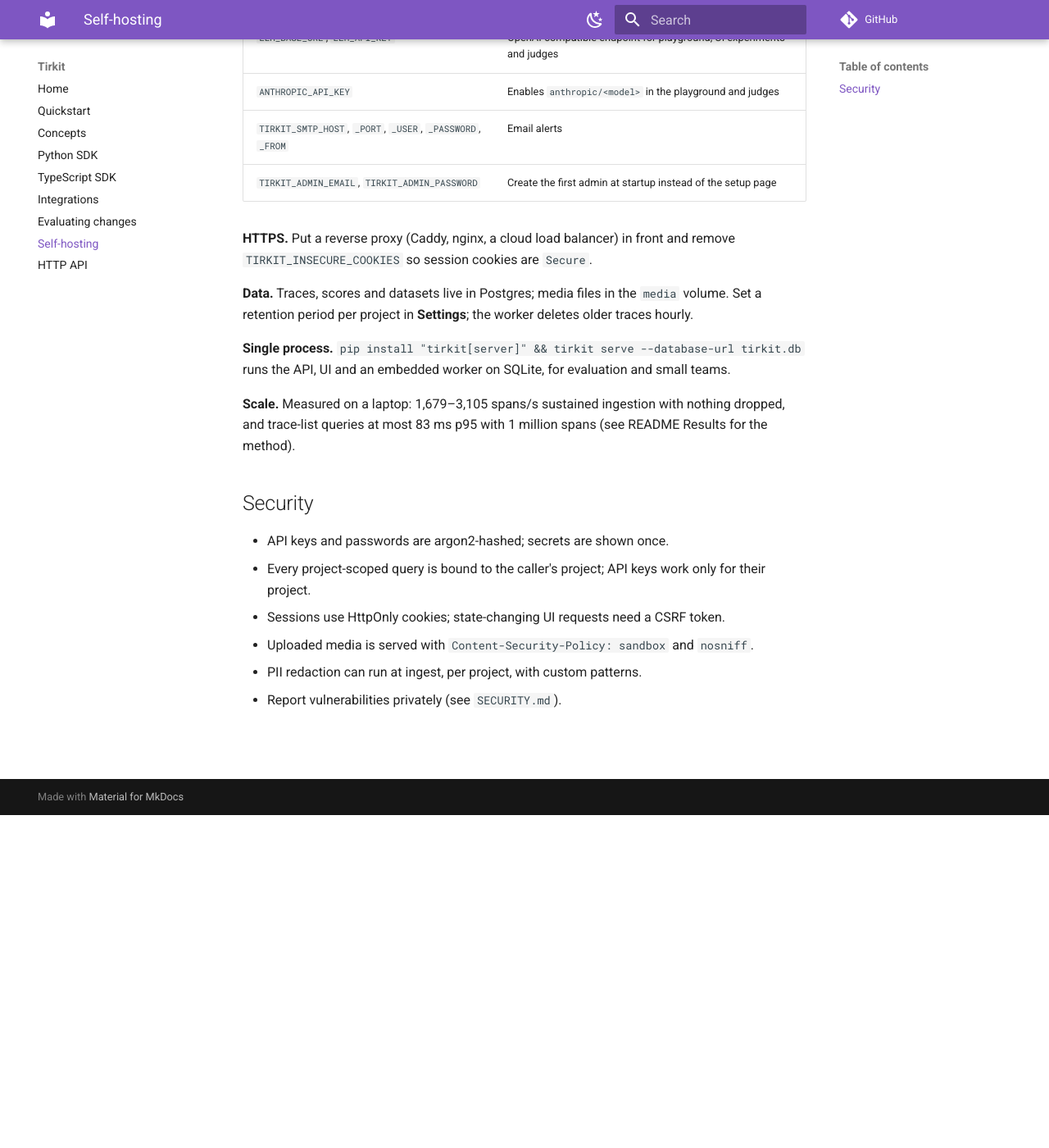
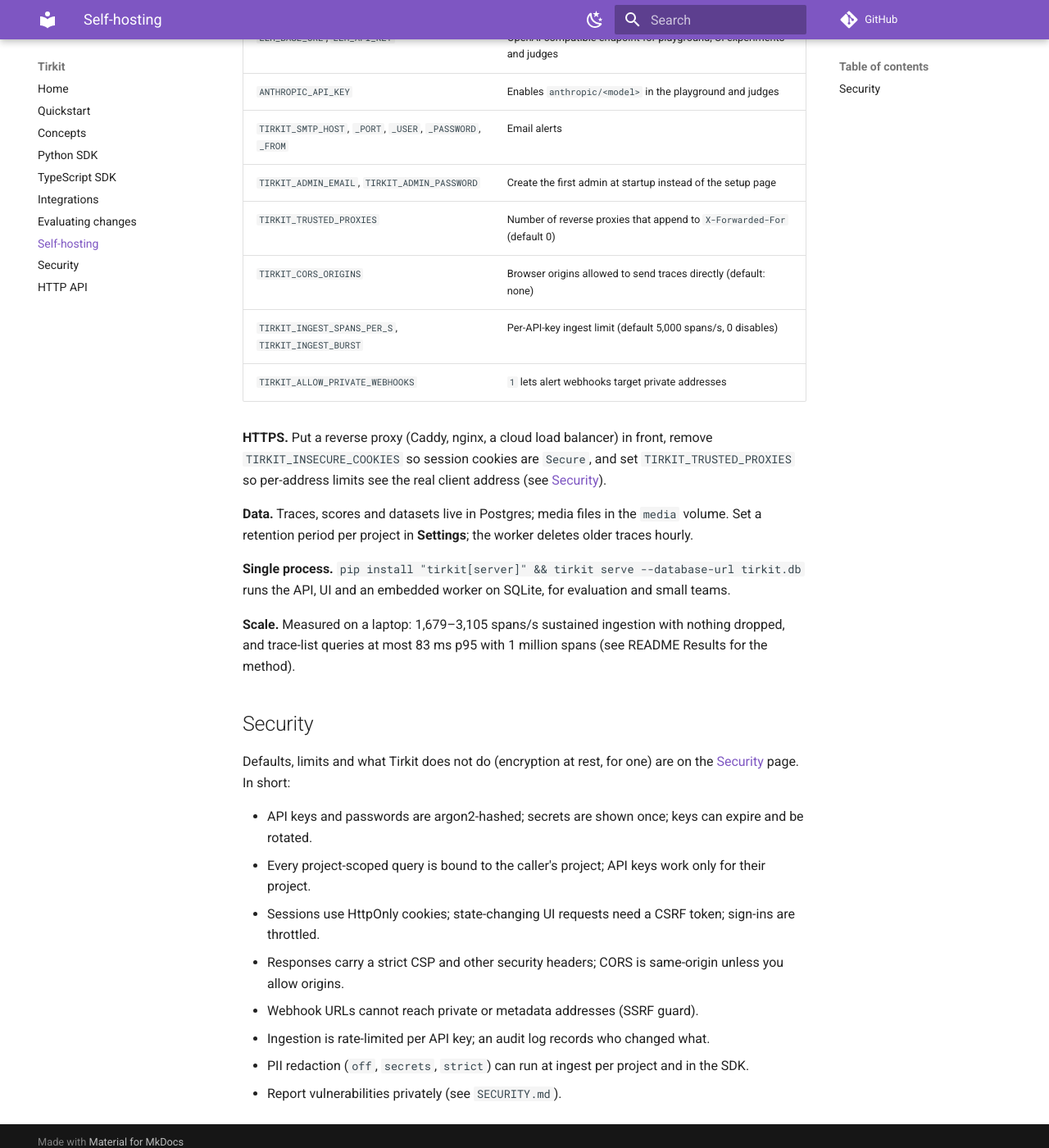
Before and after one commit to stmarkadebayo/tirkit, an MkDocs documentation site: the page built from docs/site/self-hosting.md, in a window 1280 px wide and 1400 px high, scrolled down 406 px. Shown: the whole window at 82% size. Built offline with MkDocs 1.6.1 and Material for MkDocs 9.7.7, drawn with Linux system fonts in a browser that asks for light colours; comment, search, counter and statistics services are not loaded.

Commit message:
Add security docs page and document new settings

```diff
--- a/docs/site/self-hosting.md
+++ b/docs/site/self-hosting.md
@@ -12,9 +12,14 @@ worker (UI experiments, online evals, alerts, retention).
 | `ANTHROPIC_API_KEY` | Enables `anthropic/<model>` in the playground and judges |
 | `TIRKIT_SMTP_HOST`, `_PORT`, `_USER`, `_PASSWORD`, `_FROM` | Email alerts |
 | `TIRKIT_ADMIN_EMAIL`, `TIRKIT_ADMIN_PASSWORD` | Create the first admin at startup instead of the setup page |
+| `TIRKIT_TRUSTED_PROXIES` | Number of reverse proxies that append to `X-Forwarded-For` (default 0) |
+| `TIRKIT_CORS_ORIGINS` | Browser origins allowed to send traces directly (default: none) |
+| `TIRKIT_INGEST_SPANS_PER_S`, `TIRKIT_INGEST_BURST` | Per-API-key ingest limit (default 5,000 spans/s, 0 disables) |
+| `TIRKIT_ALLOW_PRIVATE_WEBHOOKS` | `1` lets alert webhooks target private addresses |
 
-**HTTPS.** Put a reverse proxy (Caddy, nginx, a cloud load balancer) in front and remove
-`TIRKIT_INSECURE_COOKIES` so session cookies are `Secure`.
+**HTTPS.** Put a reverse proxy (Caddy, nginx, a cloud load balancer) in front, remove
+`TIRKIT_INSECURE_COOKIES` so session cookies are `Secure`, and set `TIRKIT_TRUSTED_PROXIES` so
+per-address limits see the real client address (see [Security](security.md)).
 
 **Data.** Traces, scores and datasets live in Postgres; media files in the `media` volume. Set a
 retention period per project in **Settings**; the worker deletes older traces hourly.
@@ -27,9 +32,14 @@ trace-list queries at most 83 ms p95 with 1 million spans (see README Results fo
 
 ## Security
 
-- API keys and passwords are argon2-hashed; secrets are shown once.
+Defaults, limits and what Tirkit does not do (encryption at rest, for one) are on the
+[Security](security.md) page. In short:
+
+- API keys and passwords are argon2-hashed; secrets are shown once; keys can expire and be rotated.
 - Every project-scoped query is bound to the caller's project; API keys work only for their project.
-- Sessions use HttpOnly cookies; state-changing UI requests need a CSRF token.
-- Uploaded media is served with `Content-Security-Policy: sandbox` and `nosniff`.
-- PII redaction can run at ingest, per project, with custom patterns.
+- Sessions use HttpOnly cookies; state-changing UI requests need a CSRF token; sign-ins are throttled.
+- Responses carry a strict CSP and other security headers; CORS is same-origin unless you allow origins.
+- Webhook URLs cannot reach private or metadata addresses (SSRF guard).
+- Ingestion is rate-limited per API key; an audit log records who changed what.
+- PII redaction (`off`, `secrets`, `strict`) can run at ingest per project and in the SDK.
 - Report vulnerabilities privately (see `SECURITY.md`).
--- a/mkdocs.yml
+++ b/mkdocs.yml
@@ -12,6 +12,7 @@ nav:
   - Integrations: integrations.md
   - Evaluating changes: evaluation.md
   - Self-hosting: self-hosting.md
+  - Security: security.md
   - HTTP API: api.md
 theme:
   name: material
```
Also changed, not shown: docs/site/api.md (+5 -0 lines), docs/site/evaluation.md (+8 -0 lines), docs/site/python-sdk.md (+1 -0 lines), docs/site/security.md (added, +206 -0 lines).
